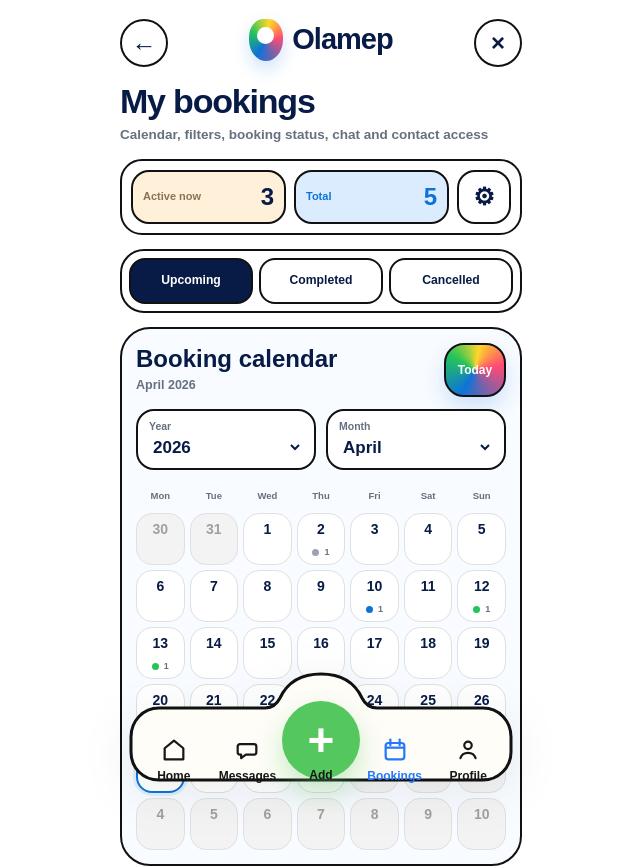
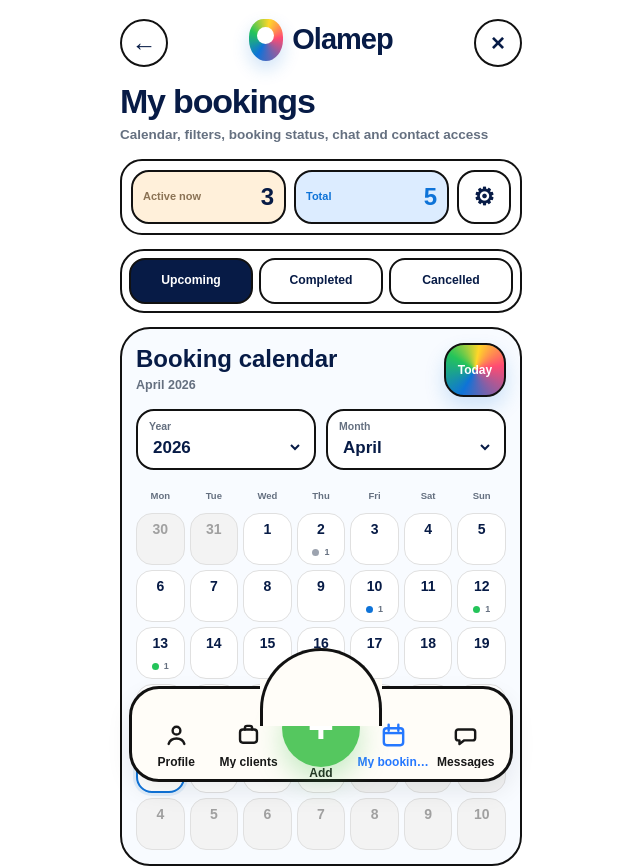
Before and after one commit to bellasalon4u-source/mapbookapp, a Next.js app: page /bookings in a window 1280 px wide. Shown: the top 868 px of the page, without its empty margins (319-959 px from the left). Built offline with nearby package versions, Linux system fonts and the light colour scheme.

Commit message:
git add components/common/BottomNav.tsx git commit -m "Restore approved Olamep bottom navigation" git push

```diff
--- a/components/common/BottomNav.tsx
+++ b/components/common/BottomNav.tsx
@@ -1,13 +1,6 @@
 'use client';
 
-import {
-  useCallback,
-  useEffect,
-  useMemo,
-  useRef,
-  useState,
-  type CSSProperties,
-} from 'react';
+import { useEffect, useMemo, useRef, useState, type CSSProperties } from 'react';
 import { usePathname, useRouter } from 'next/navigation';
 import {
   getSavedLanguage,
@@ -24,7 +17,7 @@ type BottomNavProps = {
   onAddClick?: () => void;
 };
 
-type NavKey = 'home' | 'messages' | 'add' | 'bookings' | 'profile' | 'clients';
+type NavKey = 'messages' | 'add' | 'bookings' | 'profile' | 'clients';
 
 type NavItem = {
   key: NavKey;
@@ -63,91 +56,7 @@ const addMenuTexts: Record<
   PL: { ad: 'Reklama', service: 'Usługa', deal: 'Zniżka', close: 'Zamknij' },
 };
 
-const publicItems: NavItem[] = [
-  {
-    key: 'home',
-    href: '/',
-    label: {
-      EN: 'Home',
-      ES: 'Inicio',
-      RU: 'Главная',
-      UA: 'Головна',
-      CZ: 'Domů',
-      DE: 'Home',
-      IT: 'Home',
-      FR: 'Accueil',
-      AR: 'الرئيسية',
-      PL: 'Home',
-    },
-  },
-  {
-    key: 'messages',
-    href: '/messages',
-    label: {
-      EN: 'Messages',
-      ES: 'Mensajes',
-      RU: 'Сообщения',
-      UA: 'Повідомл.',
-      CZ: 'Zprávy',
-      DE: 'Nachr.',
-      IT: 'Messaggi',
-      FR: 'Messages',
-      AR: 'رسائل',
-      PL: 'Wiadom.',
-    },
-  },
-  {
-    key: 'add',
-    href: '/add',
-    accent: true,
-    label: {
-      EN: 'Add',
-      ES: 'Añadir',
-      RU: 'Добавить',
-      UA: 'Додати',
-      CZ: 'Přidat',
-      DE: 'Plus',
-      IT: 'Aggiungi',
-      FR: 'Ajouter',
-      AR: 'إضافة',
-      PL: 'Dodaj',
-    },
-  },
-  {
-    key: 'bookings',
-    href: '/bookings',
-    label: {
-      EN: 'Bookings',
-      ES: 'Reservas',
-      RU: 'Брони',
-      UA: 'Броні',
-      CZ: 'Rezervace',
-      DE: 'Buchungen',
-      IT: 'Prenot.',
-      FR: 'Réserv.',
-      AR: 'حجوزات',
-      PL: 'Rezerw.',
-    },
-  },
-  {
-    key: 'profile',
-    href: '/profile',
-    label: {
-      EN: 'Profile',
-      ES: 'Perfil',
-      RU: 'Профиль',
-      UA: 'Профіль',
-      CZ: 'Profil',
-      DE: 'Profil',
-      IT: 'Profilo',
-      FR: 'Profil',
-      AR: 'حسابي',
-      PL: 'Profil',
-    },
-  },
-];
-
-const profileItems: NavItem[] = [
+const navItems: NavItem[] = [
   {
     key: 'profile',
     href: '/profile',
@@ -199,7 +108,7 @@ const profileItems: NavItem[] = [
   },
   {
     key: 'bookings',
-    href: '/profile/bookings',
+    href: '/bookings',
     label: {
       EN: 'My bookings',
       ES: 'Reservas',
@@ -244,30 +153,15 @@ function getActiveColor(key: NavKey) {
   return BRAND.green;
 }
 
-function HomeIcon({ active }: { active: boolean }) {
-  const color = active ? BRAND.green : BRAND.black;
-
-  return (
-    <svg width="28" height="28" viewBox="0 0 24 24" fill="none">
-      <path
-        d="M4 10.5L12 4L20 10.5V20H4V10.5Z"
-        stroke={color}
-        strokeWidth="1.9"
-        strokeLinejoin="round"
-      />
-    </svg>
-  );
-}
-
 function CalendarIcon({ active }: { active: boolean }) {
   const color = active ? BRAND.blue : BRAND.black;
 
   return (
-    <svg width="28" height="28" viewBox="0 0 24 24" fill="none">
-      <rect x="4" y="6" width="16" height="14" rx="2.4" stroke={color} strokeWidth="1.9" />
-      <path d="M8 3V8" stroke={color} strokeWidth="1.9" strokeLinecap="round" />
-      <path d="M16 3V8" stroke={color} strokeWidth="1.9" strokeLinecap="round" />
-      <path d="M4 10H20" stroke={color} strokeWidth="1.9" />
+    <svg width="29" height="29" viewBox="0 0 24 24" fill="none">
+      <rect x="4" y="6" width="16" height="14" rx="2.4" stroke={color} strokeWidth="2" />
+      <path d="M8 3V8" stroke={color} strokeWidth="2" strokeLinecap="round" />
+      <path d="M16 3V8" stroke={color} strokeWidth="2" strokeLinecap="round" />
+      <path d="M4 10H20" stroke={color} strokeWidth="2" />
     </svg>
   );
 }
@@ -276,11 +170,11 @@ function MessageIcon({ active }: { active: boolean }) {
   const color = active ? BRAND.green : BRAND.black;
 
   return (
-    <svg width="28" height="28" viewBox="0 0 24 24" fill="none">
+    <svg width="29" height="29" viewBox="0 0 24 24" fill="none">
       <path
         d="M6 7H18C19.1046 7 20 7.89543 20 9V14C20 15.1046 19.1046 16 18 16H11L7 19V16H6C4.89543 16 4 15.1046 4 14V9C4 7.89543 4.89543 7 6 7Z"
         stroke={color}
-        strokeWidth="1.9"
+        strokeWidth="2"
         strokeLinejoin="round"
       />
     </svg>
@@ -291,12 +185,12 @@ function ProfileIcon({ active }: { active: boolean }) {
   const color = active ? BRAND.green : BRAND.black;
 
   return (
-    <svg width="28" height="28" viewBox="0 0 24 24" fill="none">
-      <circle cx="12" cy="8" r="3.2" stroke={color} strokeWidth="1.9" />
+    <svg width="29" height="29" viewBox="0 0 24 24" fill="none">
+      <circle cx="12" cy="8" r="3.2" stroke={color} strokeWidth="2" />
       <path
         d="M5.5 19C6.5 15.8 8.8 14.5 12 14.5C15.2 14.5 17.5 15.8 18.5 19"
         stroke={color}
-        strokeWidth="1.9"
+        strokeWidth="2"
         strokeLinecap="round"
       />
     </svg>
@@ -307,12 +201,12 @@ function ClientsIcon({ active }: { active: boolean }) {
   const color = active ? BRAND.green : BRAND.black;
 
   return (
-    <svg width="28" height="28" viewBox="0 0 24 24" fill="none">
-      <rect x="5" y="7" width="14" height="11" rx="2.4" stroke={color} strokeWidth="1.9" />
+    <svg width="29" height="29" viewBox="0 0 24 24" fill="none">
+      <rect x="5" y="7" width="14" height="11" rx="2.4" stroke={color} strokeWidth="2" />
       <path
         d="M9 7V5.8C9 4.8 9.8 4 10.8 4H13.2C14.2 4 15 4.8 15 5.8V7"
         stroke={color}
-        strokeWidth="1.9"
+        strokeWidth="2"
         strokeLinecap="round"
       />
     </svg>
@@ -320,55 +214,11 @@ function ClientsIcon({ active }: { active: boolean }) {
 }
 
 function NavIcon({ itemKey, active }: { itemKey: NavKey; active: boolean }) {
-  if (itemKey === 'home') return <HomeIcon active={active} />;
   if (itemKey === 'bookings') return <CalendarIcon active={active} />;
   if (itemKey === 'messages') return <MessageIcon active={active} />;
   if (itemKey === 'profile') return <ProfileIcon active={active} />;
   if (itemKey === 'clients') return <ClientsIcon active={active} />;
   return null;
-}
-
-function NavShellShape() {
-  return (
-    <svg
-      viewBox="0 0 384 98"
-      preserveAspectRatio="none"
-      style={{
-        position: 'absolute',
-        inset: 0,
-        width: '100%',
-        height: '100%',
-        overflow: 'visible',
-        filter: 'drop-shadow(0 10px 24px rgba(15,23,42,0.08))',
-        zIndex: 1,
-        pointerEvents: 'none',
-      }}
-    >
-      <path
-        d="
-          M 30 24
-          H 136
-          C 143 24 148 20 151 14
-          C 158 -1 172 -10 192 -10
-          C 212 -10 226 -1 233 14
-          C 236 20 241 24 248 24
-          H 354
-          C 370 24 382 37 382 53
-          V 68
-          C 382 84 369 96 354 96
-          H 30
-          C 14 96 2 84 2 68
-          V 53
-          C 2 37 14 24 30 24
-          Z
-        "
-        fill={BRAND.cream}
-        stroke={BRAND.border}
-        strokeWidth="3"
-        strokeLinejoin="round"
-      />
-    </svg>
-  );
 }
 
 export default function BottomNav({ active: activeProp, onAddClick }: BottomNavProps) {
@@ -377,10 +227,17 @@ export default function BottomNav({ active: activeProp, onAddClick }: BottomNavP
 
   const [language, setLanguage] = useState<AppLanguage>('EN');
   const [addMenuOpen, setAddMenuOpen] = useState(false);
-  const [profileNavVisible, setProfileNavVisible] = useState(true);
+  const [navVisible, setNavVisible] = useState(true);
   const [unreadMessagesCount, setUnreadMessagesCount] = useState(0);
 
   const hideTimerRef = useRef<ReturnType<typeof setTimeout> | null>(null);
+
+  const shouldAutoHide =
+    pathname === '/profile' ||
+    pathname?.startsWith('/profile/') ||
+    pathname === '/bookings' ||
+    pathname?.startsWith('/bookings/') ||
+    pathname?.startsWith('/booking/');
 
   useEffect(() => {
     setLanguage(getSavedLanguage());
@@ -419,29 +276,23 @@ export default function BottomNav({ active: activeProp, onAddClick }: BottomNavP
     };
   }, []);
 
-  const isProfileArea =
-    pathname === '/profile' ||
-    pathname?.startsWith('/profile/') ||
-    activeProp === 'profile' ||
-    activeProp === 'clients';
-
-  const showProfileNavTemporarily = useCallback(() => {
-    if (!isProfileArea) return;
-
-    setProfileNavVisible(true);
+  const showNavTemporarily = () => {
+    setNavVisible(true);
 
     if (hideTimerRef.current) {
       clearTimeout(hideTimerRef.current);
     }
 
-    hideTimerRef.current = setTimeout(() => {
-      setProfileNavVisible(false);
-    }, 3000);
-  }, [isProfileArea]);
+    if (shouldAutoHide && !addMenuOpen) {
+      hideTimerRef.current = setTimeout(() => {
+        setNavVisible(false);
+      }, 3000);
+    }
+  };
 
   useEffect(() => {
-    if (!isProfileArea) {
-      setProfileNavVisible(true);
+    if (!shouldAutoHide) {
+      setNavVisible(true);
 
       if (hideTimerRef.current) {
         clearTimeout(hideTimerRef.current);
@@ -450,57 +301,53 @@ export default function BottomNav({ active: activeProp, onAddClick }: BottomNavP
       return;
     }
 
-    showProfileNavTemporarily();
+    showNavTemporarily();
 
-    window.addEventListener('scroll', showProfileNavTemporarily, { passive: true });
-    window.addEventListener('touchstart', showProfileNavTemporarily, { passive: true });
-    window.addEventListener('focus', showProfileNavTemporarily);
-    window.addEventListener('pageshow', showProfileNavTemporarily);
+    window.addEventListener('scroll', showNavTemporarily, { passive: true });
+    window.addEventListener('touchstart', showNavTemporarily, { passive: true });
+    window.addEventListener('focus', showNavTemporarily);
+    window.addEventListener('pageshow', showNavTemporarily);
 
     return () => {
-      window.removeEventListener('scroll', showProfileNavTemporarily);
-      window.removeEventListener('touchstart', showProfileNavTemporarily);
-      window.removeEventListener('focus', showProfileNavTemporarily);
-      window.removeEventListener('pageshow', showProfileNavTemporarily);
+      window.removeEventListener('scroll', showNavTemporarily);
+      window.removeEventListener('touchstart', showNavTemporarily);
+      window.removeEventListener('focus', showNavTemporarily);
+      window.removeEventListener('pageshow', showNavTemporarily);
 
       if (hideTimerRef.current) {
         clearTimeout(hideTimerRef.current);
       }
     };
-  }, [pathname, isProfileArea, showProfileNavTemporarily]);
+  }, [pathname, shouldAutoHide, addMenuOpen]);
 
   useEffect(() => {
     if (addMenuOpen) {
-      setProfileNavVisible(true);
+      setNavVisible(true);
 
       if (hideTimerRef.current) {
         clearTimeout(hideTimerRef.current);
       }
-
-      return;
+    } else if (shouldAutoHide) {
+      showNavTemporarily();
     }
-
-    if (isProfileArea) {
-      showProfileNavTemporarily();
-    }
-  }, [addMenuOpen, isProfileArea, showProfileNavTemporarily]);
+  }, [addMenuOpen]);
 
   const addText = useMemo(() => getAddText(language), [language]);
-  const items = isProfileArea ? profileItems : publicItems;
-  const shouldShowNav = !isProfileArea || profileNavVisible || addMenuOpen;
+
+  const shouldShowNav = navVisible || addMenuOpen || !shouldAutoHide;
 
   const getIsActive = (key: NavKey, href: string) => {
     if (addMenuOpen && key === 'add') return true;
 
     if (activeProp) {
-      if (activeProp === 'add') return key === 'add';
       if (activeProp === 'clients') return key === 'clients';
       if (activeProp === 'bookings') return key === 'bookings';
-      return activeProp === key;
+      if (activeProp === 'profile') return key === 'profile';
+      if (activeProp === 'messages') return key === 'messages';
+      if (activeProp === 'add') return key === 'add';
     }
 
-    if (key === 'home') return pathname === '/';
-    if (key === 'profile') return pathname === '/profile' || pathname?.startsWith('/profile/');
+    if (key === 'profile') return pathname === '/profile';
     if (key === 'clients') return pathname === '/profile/clients';
     if (key === 'messages') return pathname === '/messages' || pathname?.startsWith('/messages/');
 
@@ -509,7 +356,8 @@ export default function BottomNav({ active: activeProp, onAddClick }: BottomNavP
         pathname === '/bookings' ||
         pathname?.startsWith('/bookings/') ||
         pathname === '/profile/bookings' ||
-        pathname?.startsWith('/profile/bookings/')
+        pathname?.startsWith('/profile/bookings/') ||
+        pathname?.startsWith('/booking/')
       );
     }
 
@@ -660,7 +508,7 @@ export default function BottomNav({ active: activeProp, onAddClick }: BottomNavP
           bottom: 'calc(18px + env(safe-area-inset-bottom))',
           transform: shouldShowNav
             ? 'translateX(-50%) translateY(0)'
-            : 'translateX(-50%) translateY(132px)',
+            : 'translateX(-50%) translateY(135px)',
           opacity: shouldShowNav ? 1 : 0,
           width: 'calc(100% - 44px)',
           maxWidth: 384,
@@ -669,25 +517,58 @@ export default function BottomNav({ active: activeProp, onAddClick }: BottomNavP
           transition: 'transform 0.34s ease, opacity 0.22s ease',
         }}
       >
-        <div style={{ position: 'relative', height: 98 }}>
-          <NavShellShape />
+        <div style={{ position: 'relative', height: 96 }}>
+          <div
+            style={{
+              position: 'absolute',
+              left: '50%',
+              top: -7,
+              transform: 'translateX(-50%)',
+              width: 122,
+              height: 42,
+              background: BRAND.cream,
+              zIndex: 3,
+              pointerEvents: 'none',
+            }}
+          />
 
           <div
             style={{
               position: 'absolute',
-              left: 0,
-              right: 0,
-              top: 24,
-              height: 72,
+              left: '50%',
+              top: -38,
+              transform: 'translateX(-50%)',
+              width: 122,
+              height: 78,
+              borderTopLeftRadius: 999,
+              borderTopRightRadius: 999,
+              borderTop: `3px solid ${BRAND.border}`,
+              borderLeft: `3px solid ${BRAND.border}`,
+              borderRight: `3px solid ${BRAND.border}`,
+              background: BRAND.cream,
+              zIndex: 4,
+              pointerEvents: 'none',
+              boxSizing: 'border-box',
+            }}
+          />
+
+          <div
+            style={{
+              position: 'absolute',
+              inset: 0,
+              background: BRAND.cream,
+              border: `3px solid ${BRAND.border}`,
+              borderRadius: 30,
+              boxShadow: '0 10px 24px rgba(15,23,42,0.08)',
               display: 'grid',
               gridTemplateColumns: 'repeat(5, minmax(0, 1fr))',
               alignItems: 'center',
-              padding: '7px 8px 6px',
+              padding: '13px 8px 8px',
               boxSizing: 'border-box',
-              zIndex: 3,
+              zIndex: 2,
             }}
           >
-            {items.map((item) => {
+            {navItems.map((item) => {
               const isActive = getIsActive(item.key, item.href);
               const label = getLabel(item, language);
               const activeColor = getActiveColor(item.key);
@@ -711,11 +592,10 @@ export default function BottomNav({ active: activeProp, onAddClick }: BottomNavP
                       justifyContent: 'center',
                       gap: 2,
                       position: 'relative',
-                      zIndex: 5,
-                      height: 88,
+                      zIndex: 8,
+                      height: 84,
                       minWidth: 0,
                       overflow: 'visible',
-                      transform: 'translateY(-18px)',
                     }}
                   >
                     <span
@@ -728,10 +608,11 @@ export default function BottomNav({ active: activeProp, onAddClick }: BottomNavP
                         display: 'inline-flex',
                         alignItems: 'center',
                         justifyContent: 'center',
-                        fontSize: 46,
+                        fontSize: 45,
                         fontWeight: 700,
                         lineHeight: 1,
                         boxShadow: '0 12px 28px rgba(85,199,95,0.34)',
+                        transform: 'translateY(-20px)',
                         flexShrink: 0,
                       }}
                     >
@@ -741,9 +622,9 @@ export default function BottomNav({ active: activeProp, onAddClick }: BottomNavP
                     <span
                       title={label}
                       style={{
-                        marginTop: -12,
+                        marginTop: -22,
                         width: '100%',
-                        maxWidth: 78,
+                        maxWidth: 76,
                         display: 'block',
                         textAlign: 'center',
                         fontSize: language === 'RU' || language === 'UA' ? 10.5 : 12,
@@ -771,7 +652,7 @@ export default function BottomNav({ active: activeProp, onAddClick }: BottomNavP
                     background: 'transparent',
                     padding: 0,
                     cursor: 'pointer',
-                    height: 68,
+                    height: 70,
                     display: 'flex',
                     flexDirection: 'column',
                     alignItems: 'center',
@@ -779,11 +660,12 @@ export default function BottomNav({ active: activeProp, onAddClick }: BottomNavP
                     gap: 5,
                     position: 'relative',
                     minWidth: 0,
+                    zIndex: 6,
                   }}
                 >
                   <span
                     style={{
-                      height: 30,
+                      height: 31,
                       display: 'inline-flex',
                       alignItems: 'center',
                       justifyContent: 'center',
@@ -797,7 +679,7 @@ export default function BottomNav({ active: activeProp, onAddClick }: BottomNavP
                       style={{
                         position: 'absolute',
                         top: 2,
-                        right: '17%',
+                        right: '16%',
                         minWidth: 22,
                         height: 22,
                         padding: '0 5px',
@@ -821,7 +703,7 @@ export default function BottomNav({ active: activeProp, onAddClick }: BottomNavP
                     title={label}
                     style={{
                       width: '100%',
-                      maxWidth: isProfileArea ? 72 : 66,
+                      maxWidth: 72,
                       display: 'block',
                       textAlign: 'center',
                       fontSize:
```
